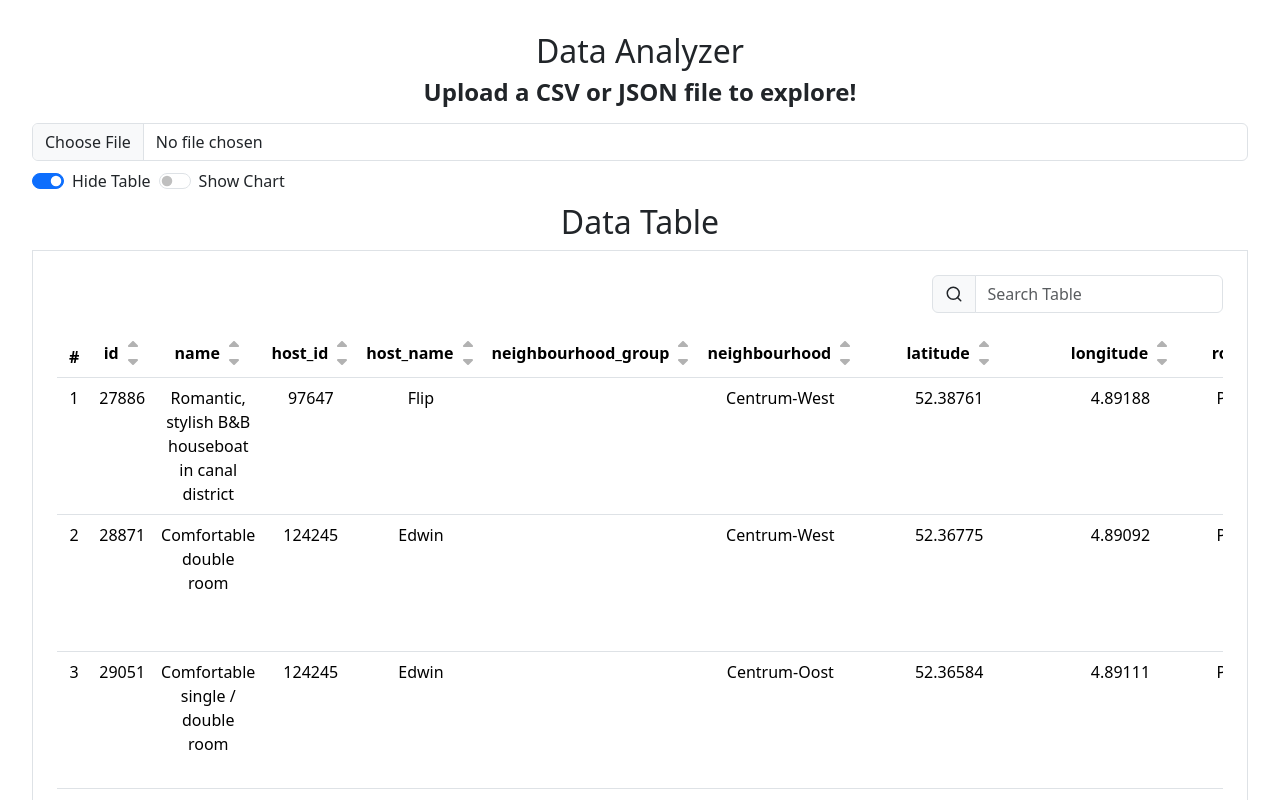
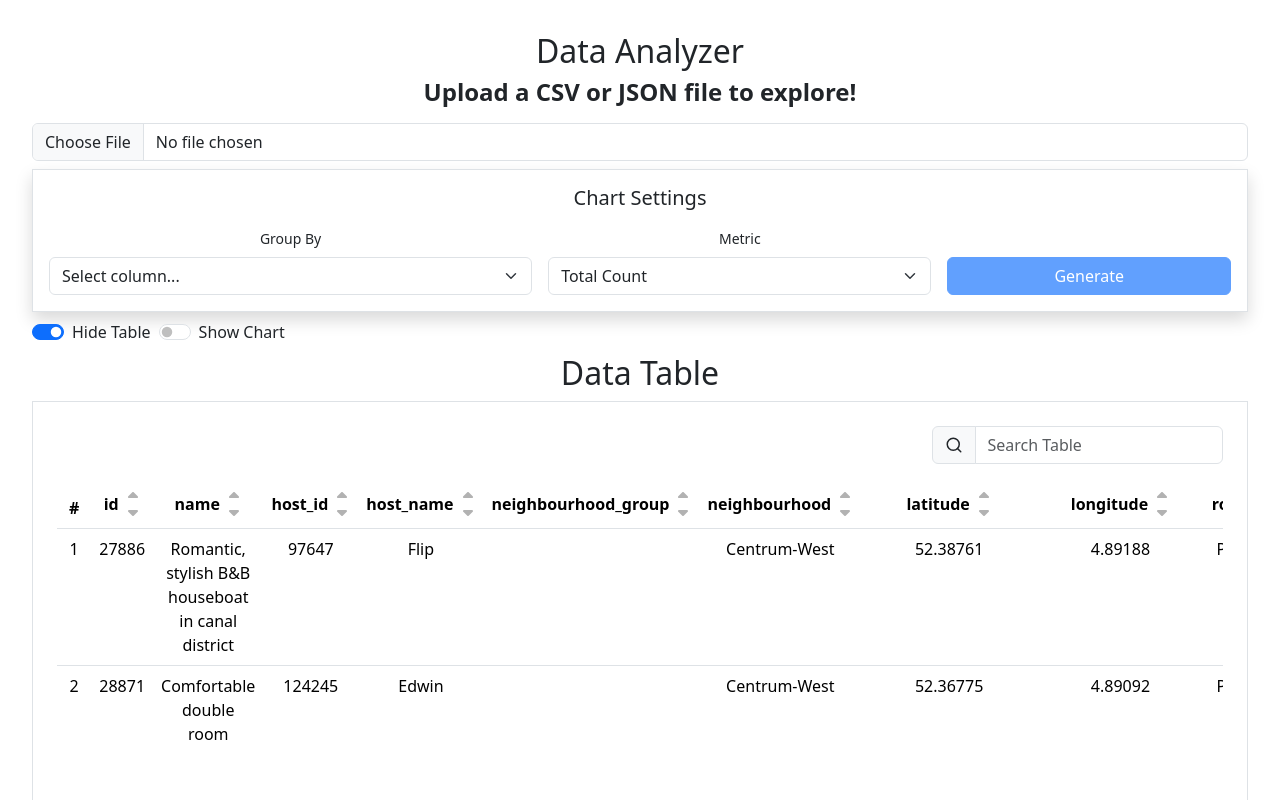
Before and after one commit to bhowmik94/data-explorer, a React app: page / in a window 1280 px wide. Shown: the top 800 px of the page. Built offline with nearby package versions, Linux system fonts and the light colour scheme; the HTML template or start-up script is replaced by a standard one.

Commit message:
code refactor, chart builder panel, dynamic bar chart

```diff
--- a/src/components/BarChart.tsx
+++ b/src/components/BarChart.tsx
@@ -6,23 +6,24 @@ import {
   Tooltip,
   ResponsiveContainer,
 } from "recharts";
-import type { ChartData } from "../dtos/dashboard";
+import type { BarChartData } from "../types/charts";
 
 type BarChartProps = {
-  data: ChartData[];
+  data: BarChartData[];
+  metric: string | undefined;
   xAxisKey: string;
   barKey: string;
   color: string;
 };
 
-export const DataBarChart = function ({ data, xAxisKey, barKey, color }: BarChartProps) {
+export const DataBarChart = function ({ data, metric, xAxisKey, barKey, color }: BarChartProps) {
   return (
     <ResponsiveContainer width="100%" height={300}>
       <BarChart data={data}>
         <XAxis dataKey={xAxisKey} />
         <YAxis />
         <Tooltip />
-        <Bar dataKey={barKey} fill={color} />
+        <Bar dataKey={barKey} name={metric} fill={color} />
       </BarChart>
     </ResponsiveContainer>
   );
--- /dev/null
+++ b/src/components/ChartBuilder.tsx
@@ -0,0 +1,66 @@
+import { useState } from "react";
+import { Col, Form, Row } from "react-bootstrap";
+import Button from "react-bootstrap/Button";
+import type { ChartBuilderProps } from "../types/charts";
+import { METRIC_OPTIONS } from "../constants/chartOptions";
+import { INITIAL_CHART_CONFIG } from "../constants/chartDefaults";
+
+export const ChartBuilder = ({ columns, onBuild }: ChartBuilderProps) => {
+  const [formData, setFormData] = useState(INITIAL_CHART_CONFIG);
+
+  const handleDropdownChange = (e: React.ChangeEvent<HTMLSelectElement>) => {
+    const { name, value } = e.target;
+    setFormData((prev) => ({
+      ...prev,
+      [name]: value,
+    }));
+  };
+
+  const submitChartForm = () => {
+    if (!formData.groupBy) return;
+    onBuild(formData);
+  };
+  return (
+    <div className="chart-builder p-3 border shadow">
+      <h5 className="mb-3">Chart Settings</h5>
+
+      <Row className="g-3 align-items-end">
+        {/* Group By Selection */}
+        <Col md={5}>
+          <Form.Group controlId="groupBySelect">
+            <Form.Label className="small">Group By</Form.Label>
+            <Form.Select name="groupBy" value={formData.groupBy} onChange={handleDropdownChange}>
+              <option value="">Select column...</option>
+              {columns.map((col) => (
+                <option key={col} value={col}>
+                  {col}
+                </option>
+              ))}
+            </Form.Select>
+          </Form.Group>
+        </Col>
+
+        {/* Metric Selection */}
+        <Col md={4}>
+          <Form.Group controlId="metricSelect">
+            <Form.Label className="small">Metric</Form.Label>
+            <Form.Select name="metric" value={formData.metric} onChange={handleDropdownChange}>
+              {METRIC_OPTIONS.map((metric) => (
+                <option key={metric.value} value={metric.value}>
+                  {metric.label}
+                </option>
+              ))}
+            </Form.Select>
+          </Form.Group>
+        </Col>
+
+        {/* Action Button */}
+        <Col md={3}>
+          <Button variant="primary" className="w-100" disabled={!formData.groupBy} onClick={submitChartForm}>
+            Generate
+          </Button>
+        </Col>
+      </Row>
+    </div>
+  );
+};
--- a/src/components/Dashboard.tsx
+++ b/src/components/Dashboard.tsx
@@ -1,23 +1,39 @@
 import { useState } from "react";
 import type { NormalizedRow } from "../dtos/utils";
 import { useDataTable } from "../hooks/useDataTable";
-import { groupByRoomType } from "../utils/chartHelpers";
+import { generateBarChartData } from "../utils/chartHelpers";
 import { DataBarChart } from "./BarChart";
 import { ChartCard } from "./ChartCard";
 import DataTable from "./DataTable";
+import { ChartBuilder } from "./ChartBuilder";
 import { Form } from "react-bootstrap";
+import type { ChartConfig, BarChartData } from "../types/charts";
+import { INITIAL_CHART_CONFIG } from "../constants/chartDefaults";
+
+interface ChartState {
+  data: BarChartData[];
+  config: ChartConfig | null;
+}
 
 export const Dashboard = ({ data }: { data: NormalizedRow[] }) => {
   const [showTable, setShowTable] = useState<boolean>(true);
   const [showChart, setShowChart] = useState<boolean>(false);
+  const [chartState, setChartState] = useState<ChartState>({ data: [], config: INITIAL_CHART_CONFIG });
 
   const { displayData, handleSort, handleSearch, sortConfig } = useDataTable(data);
-  console.log(displayData);
   const columns = displayData.length > 0 ? Object.keys(displayData[0].data) : [];
-  const roomTypeData = groupByRoomType(displayData);
+
+  const handleChartBuild = (chartConfig: ChartConfig) => {
+    const data = generateBarChartData(displayData, chartConfig.groupBy);
+    setChartState({ data, config: chartConfig });
+  };
 
   return (
     <div className="dashboard-grid">
+      <section className="section-styles">
+        <ChartBuilder columns={columns} onBuild={handleChartBuild} />
+      </section>
+
       <section className="section-styles">
         <div className="d-flex gap-2">
           <Form>
@@ -62,7 +78,13 @@ export const Dashboard = ({ data }: { data: NormalizedRow[] }) => {
           <h2>Chart</h2>
           <section className="section-styles viz-area">
             <ChartCard title="Room Type Analysis">
-              <DataBarChart data={roomTypeData} xAxisKey="name" barKey="count" color={"#8884d8"} />
+              <DataBarChart
+                data={chartState.data}
+                metric={chartState.config?.metric}
+                xAxisKey="columnName"
+                barKey="numericMetric"
+                color={"#8884d8"}
+              />
             </ChartCard>
           </section>
         </>
--- a/src/components/DataTable.tsx
+++ b/src/components/DataTable.tsx
@@ -1,6 +1,6 @@
 import { Table } from "react-bootstrap";
 import type { NormalizedRow } from "../dtos/utils";
-import type { SortOrder, tableSort } from "../dtos/dashboard";
+import type { SortOrder, tableSort } from "../types/common";
 import { FaCaretUp, FaCaretDown } from "react-icons/fa6";
 import { useState } from "react";
 import TablePagination from "./Pagination";
--- /dev/null
+++ b/src/constants/chartDefaults.ts
@@ -0,0 +1,7 @@
+import type { ChartConfig } from "../types/charts";
+
+export const INITIAL_CHART_CONFIG: ChartConfig = {
+  chartType: "bar",
+  groupBy: "",
+  metric: "count",
+};
--- /dev/null
+++ b/src/constants/chartOptions.ts
@@ -0,0 +1,5 @@
+export const METRIC_OPTIONS = [
+  { label: "Total Count", value: "count" },
+  { label: "Average Value", value: "avg" },
+  { label: "Sum", value: "sum" },
+] as const; // 'as const' makes the values read-only and specific
--- /dev/null
+++ b/src/types/charts.ts
@@ -0,0 +1,14 @@
+export type BarChartData = {
+  columnName: string;
+  numericMetric: number;
+};
+
+export type ChartConfig = {
+  chartType: string;
+  groupBy: string;
+  metric: string;
+};
+export type ChartBuilderProps = {
+  columns: string[];
+  onBuild: (config: ChartConfig) => void;
+};
--- a/src/dtos/dashboard.ts
+++ b/src/types/common.ts
@@ -4,8 +4,3 @@ export interface tableSort {
   column: string | null;
   order: SortOrder;
 }
-
-export type ChartData = {
-  name: string;
-  count: number;
-};
--- a/src/utils/chartHelpers.ts
+++ b/src/utils/chartHelpers.ts
@@ -1,16 +1,16 @@
-import type { ChartData } from "../dtos/dashboard";
+import type { BarChartData } from "../types/charts";
 
-export const groupByRoomType = (rows: any[]): ChartData[] => {
+export const generateBarChartData = (rows: any[], groupBy: string): BarChartData[] => {
   const map: Record<string, number> = {};
-
+  console.log(groupBy)
   rows.forEach((row) => {
-    const type = row.data.room_type ?? "Unknown";
+    const type = row.data[groupBy]?? "Unknown";
     map[type] = (map[type] || 0) + 1;
   }); // { "A": 1, "B": 2 }
 
-  // Mapping map object to array of objects
-  return Object.entries(map).map(([name, count]) => ({
-    name,
-    count,
-  })); // [ { name: "A", count: 1 }, { name: "B", count: 2 } ]
+  // Mapping the above map object to array of objects
+  return Object.entries(map).map(([columnName, numericMetric]) => ({
+    columnName,
+    numericMetric,
+  })); // [ { columnName: "A", count: 1 }, { numericMetric: "B", count: 2 } ]
 };
```
